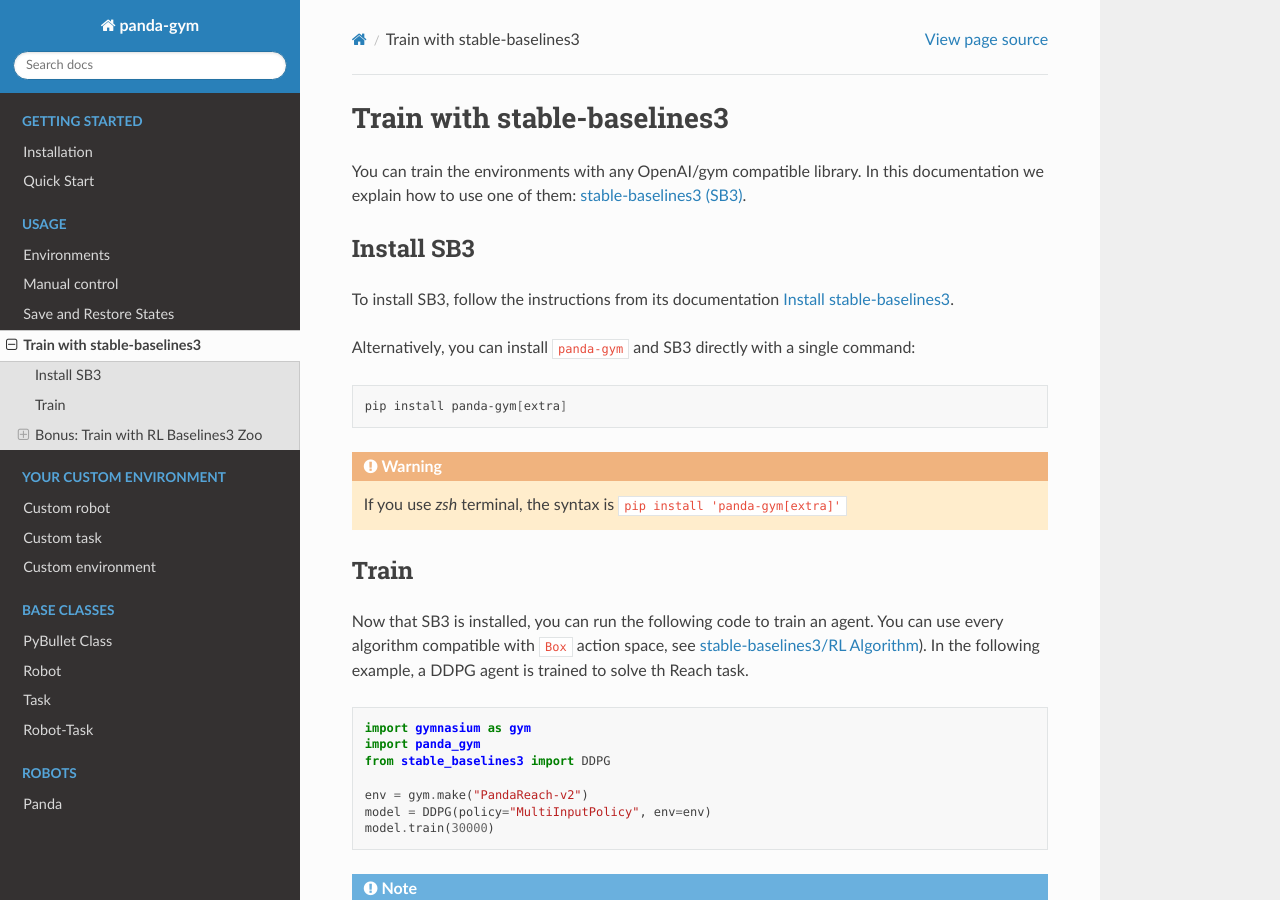
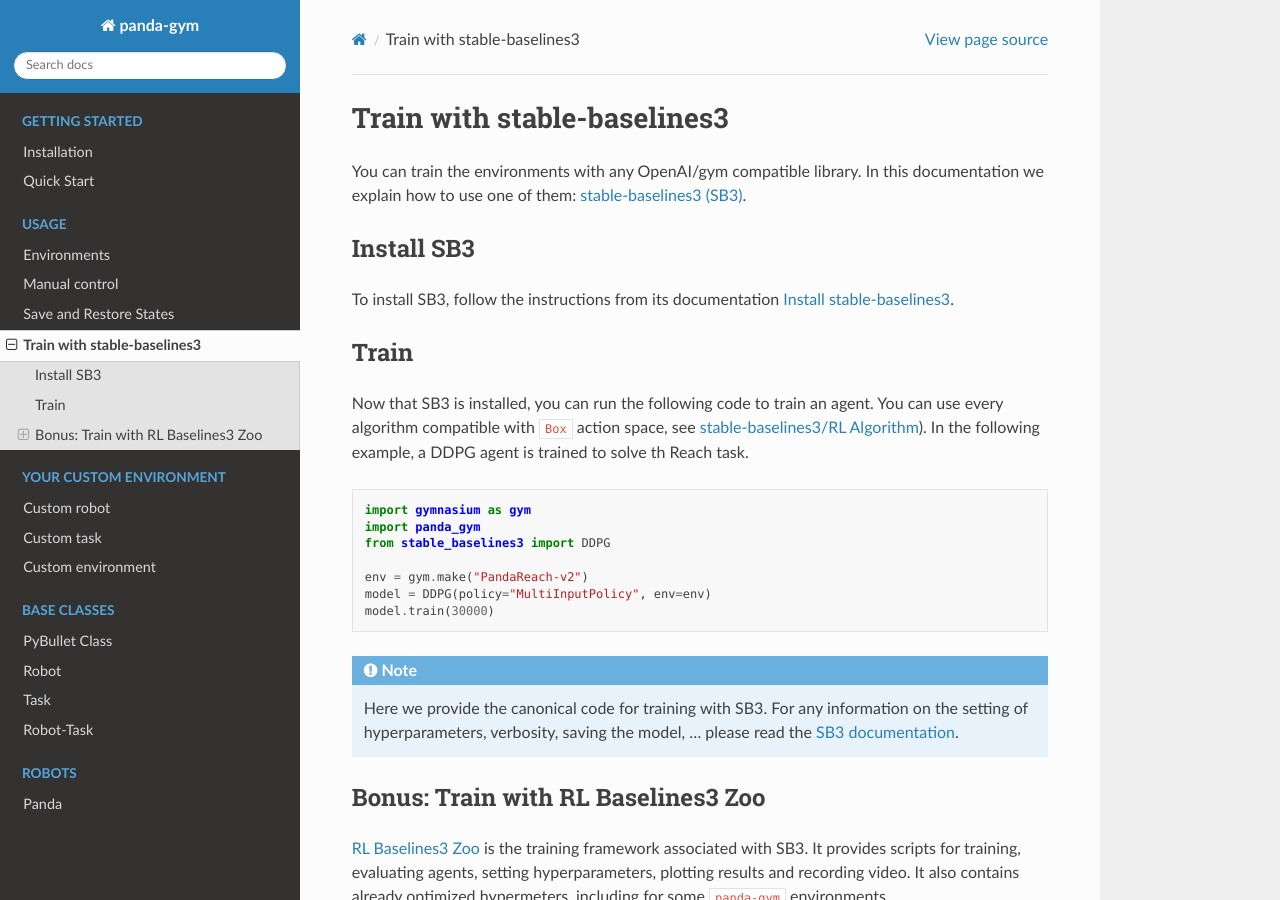
Before and after one commit to qgallouedec/panda-gym, a Sphinx documentation site: the page built from docs/usage/train_with_sb3.rst, in a window 1280 px wide and 900 px high. Built offline with Sphinx 7.4.7 and the Read the Docs theme 2.0.0, drawn with Linux system fonts in a browser that asks for light colours.

Commit message:
Remove SB3 and numpgw extra dependency

```diff
--- a/docs/usage/train_with_sb3.rst
+++ b/docs/usage/train_with_sb3.rst
@@ -9,16 +9,6 @@
 -----------
 
 To install SB3, follow the instructions from its documentation `Install stable-baselines3 <https://stable-baselines3.readthedocs.io/en/master/guide/install.html>`_.
-
-
-Alternatively, you can install ``panda-gym`` and SB3 directly with a single command:
-
-.. code-block:: bash
-
-    pip install panda-gym[extra]
-
-.. warning::
-    If you use `zsh` terminal, the syntax is ``pip install 'panda-gym[extra]'``
 
 Train
 -----
```
Also changed, not shown: 1 other file.
